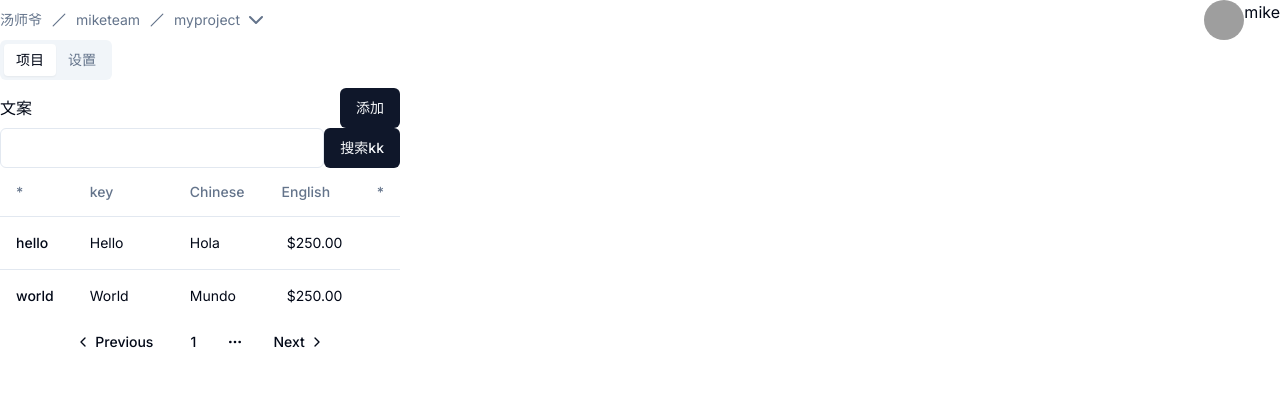
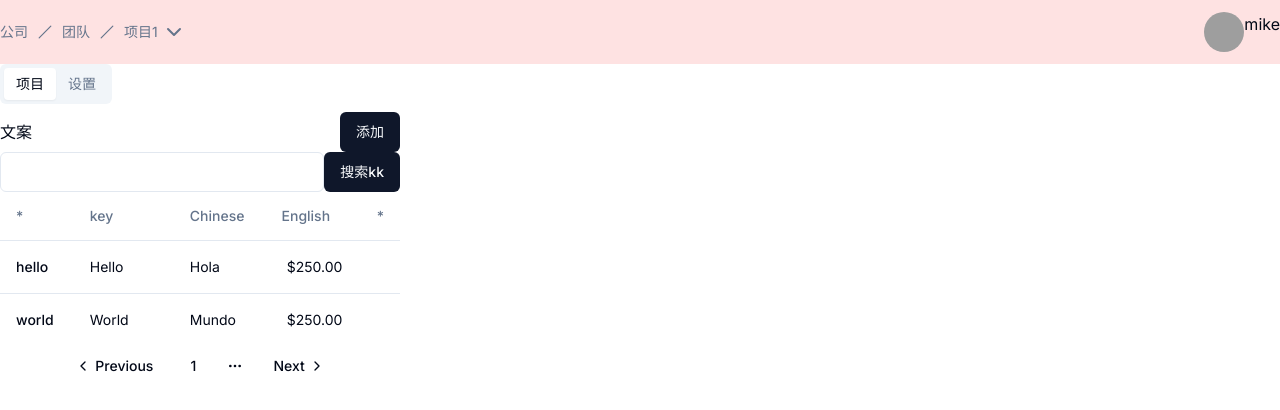
Before and after one commit to HeroIsUseless/bondma, a Next.js app: page / in a window 1280 px wide. Shown: the top 410 px of the page. Built offline with nearby package versions, Linux system fonts and the light colour scheme; grey boxes are pictures that could not be loaded.

Commit message:
fix: bondma

```diff
--- a/components/views/headerVIew.tsx
+++ b/components/views/headerVIew.tsx
@@ -29,17 +29,17 @@ export function HeaderView() {
     const nowProject = useAtomValue(nowProjectAtom);
     const user = useAtomValue(userAtom);
     return (
-        <header className="flex w-full items-center justify-between">
+        <header className="flex w-full h-[64px] items-center justify-between bg-red-100">
             <Breadcrumb>
                 <BreadcrumbList>
                     <BreadcrumbItem>
-                        <BreadcrumbLink href="/">汤师爷</BreadcrumbLink>
+                        <BreadcrumbLink href="/">公司</BreadcrumbLink>
                     </BreadcrumbItem>
                     <BreadcrumbSeparator>
                         <Slash />
                     </BreadcrumbSeparator>
                     <BreadcrumbItem>
-                        <BreadcrumbLink href="/components">{nowTeam.name}</BreadcrumbLink>
+                        <BreadcrumbLink href="/components">团队</BreadcrumbLink>
                     </BreadcrumbItem>
                     {nowProject && <>
                         <BreadcrumbSeparator>
@@ -48,13 +48,13 @@ export function HeaderView() {
                         <BreadcrumbItem>
                             <DropdownMenu>
                                 <DropdownMenuTrigger className="flex items-center gap-1">
-                                    {nowProject.name}
+                                    项目1
                                     <ChevronDownIcon />
                                 </DropdownMenuTrigger>
                                 <DropdownMenuContent align="start">
-                                    <DropdownMenuItem>Documentation</DropdownMenuItem>
-                                    <DropdownMenuItem>Themes</DropdownMenuItem>
-                                    <DropdownMenuItem>GitHub</DropdownMenuItem>
+                                    <DropdownMenuItem>项目2</DropdownMenuItem>
+                                    <DropdownMenuItem>项目3</DropdownMenuItem>
+                                    <DropdownMenuItem>项目4</DropdownMenuItem>
                                 </DropdownMenuContent>
                             </DropdownMenu>
                         </BreadcrumbItem>
```
Also changed, not shown: 1 other file (tests, documents, lock files or other folders).
